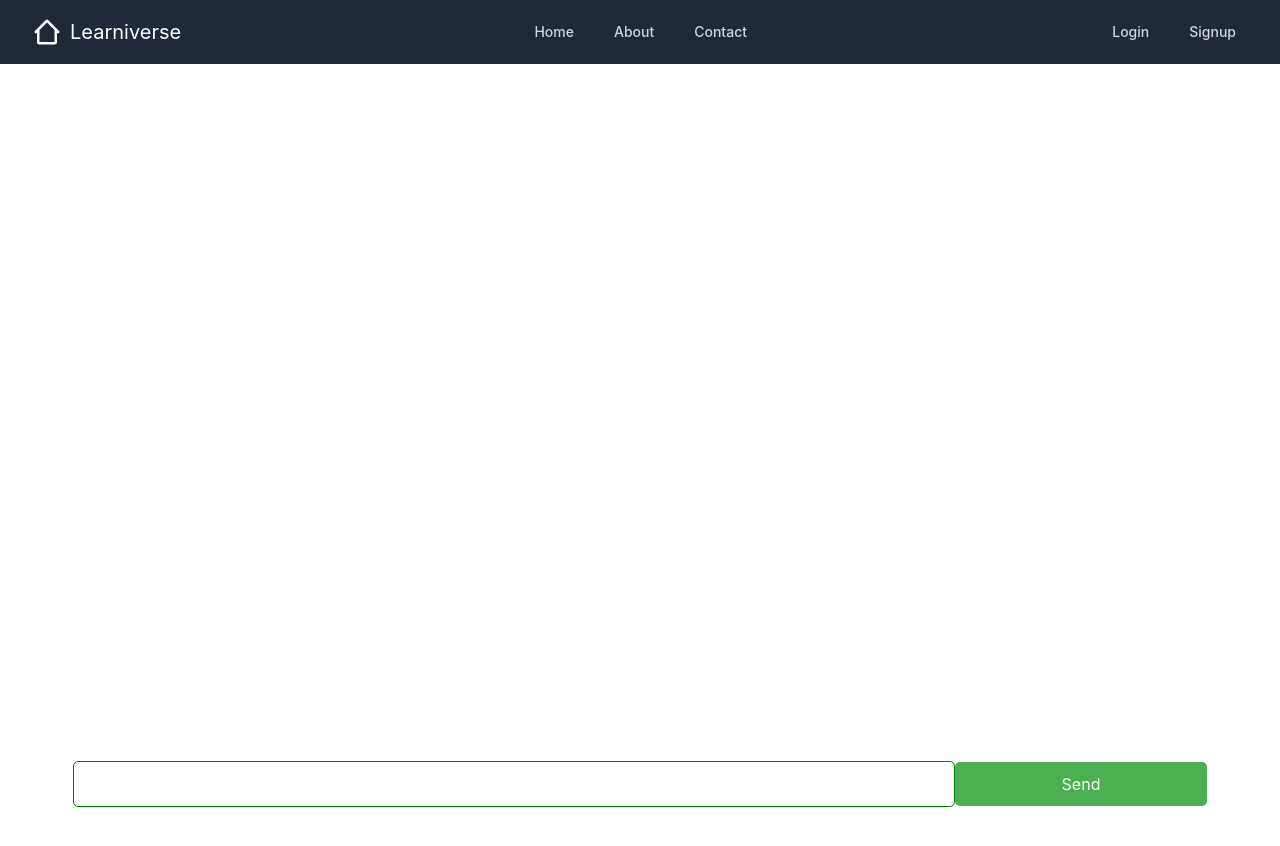
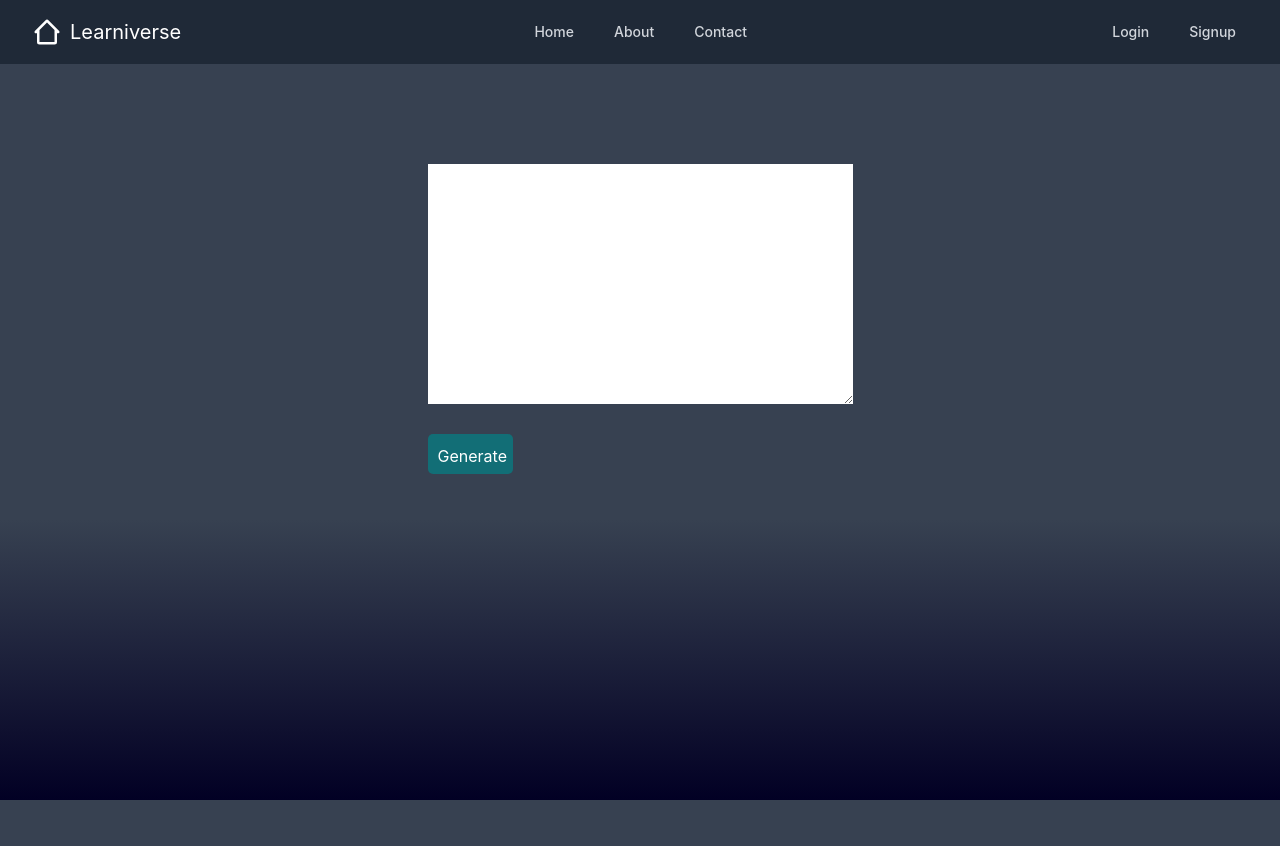
Before and after one commit to dipanshughime/Learniverse_student_toolkit, a React (Create React App) app in the folder client/: page /gpt in a window 1280 px wide. Shown: the top 846 px of the page. Built offline with nearby package versions, Linux system fonts and the light colour scheme.

Commit message:
chat not working

```diff
--- a/client/package.json
+++ b/client/package.json
@@ -3,6 +3,7 @@
   "version": "0.1.0",
   "private": true,
   "dependencies": {
+    "@reduxjs/toolkit": "^1.9.5",
     "@testing-library/jest-dom": "^5.16.5",
     "@testing-library/react": "^13.4.0",
     "@testing-library/user-event": "^13.5.0",
@@ -24,7 +25,7 @@
     "react-dom": "^18.2.0",
     "react-icons": "^4.10.1",
     "react-router-dom": "^6.14.1",
-    "react-scripts": "5.0.1",
+    "react-scripts": "^5.0.1",
     "stream-browserify": "^3.0.0",
     "url": "^0.11.1",
     "util": "^0.12.5",
--- a/client/src/App.css
+++ b/client/src/App.css
@@ -1,3 +1,32 @@
+body{
+
+  background-image: linear-gradient(to top, rgba(2,0,36,1) 0%, rgba(55,65,81,1)35%);
+   background-attachment: fixed;
+}
+
+.response{
+  color: white;
+  width: 400px;
+}
+
+.text{
+
+  width: fit-content;
+  height: fit-content;
+  display: flex;
+  flex-direction: column;
+  margin: auto;
+  margin-top: 100px;
+
+}
+
+.generate{
+  margin-top: 30px;
+  height: 40px;
+  background-color: rgb(18, 110, 118);
+  border: none;
+  color: white;
+}
 .App {
   display: flex;
   flex-direction: column;
--- a/client/src/App.js
+++ b/client/src/App.js
@@ -9,6 +9,7 @@ import Gpt from './pages/gpt';
 import Notion from './pages/notion';
 
 import YourVideos from './youtube/YourVideos';
+import Chatapp from './Chatgpt/chatapp';
 
 function App() {
   return (
@@ -21,7 +22,7 @@ function App() {
     <Route exact path="/" element = {<Home/>} />
     <Route  path="/about" element = {<About/>} />
     <Route path="/contact" element = {<Contact/>} />
-    <Route path="/gpt" element = {<Gpt/>} />
+    <Route path="/gpt" element = {<Chatapp/>} />
     <Route path="/index" element = {<Notion/>} />
     <Route path="/videos" element = {<YourVideos/>} />
   </Routes>
--- /dev/null
+++ b/client/src/Chatgpt/Chatgenerator.js
@@ -0,0 +1,14 @@
+import React from 'react'
+
+const Generate = () => {
+  return (
+    <div>
+         <div className='text'>
+    <textarea name="" id="" cols="40" rows="10"></textarea>
+    <button className='generate'>Generate</button>
+    </div>
+    </div>
+  )
+}
+
+export default Generate
--- /dev/null
+++ b/client/src/Chatgpt/chatapp.js
@@ -0,0 +1,53 @@
+import { Configuration, OpenAIApi } from 'openai';
+import { useState } from 'react';
+import '../App.css';
+
+function Chatapp() {
+
+
+  const configuration = new Configuration({
+    apiKey : "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"
+  })
+
+  const openai = new OpenAIApi(configuration)
+
+  const [prompt , setprompt] = useState("")
+  const [result, setResult] = useState("")
+
+  const handelClick = async () =>{
+
+    try{
+
+      const response = await openai.createCompletion({
+        model : "text-davinci-003",
+        prompt : prompt ,
+        temperature : 0.5,
+        max_tokens : 100
+
+      })
+
+      setResult(response.data.choices[0].text)
+
+
+
+
+    }catch(error){console.log(error)}
+
+  }
+
+  return (
+    <div className="App">
+
+   <div className='text'>
+    <textarea name="" id="" cols="40" rows="10" onChange={(e) => setprompt(e.target.value)}></textarea>
+    <button className='generate' onClick={()=>handelClick()}>Generate</button>
+    </div>
+
+    <p className='response'>{result}</p>
+
+
+    </div>
+  );
+}
+
+export default Chatapp;
--- a/client/src/pages/Home.js
+++ b/client/src/pages/Home.js
@@ -24,7 +24,9 @@ function Home() {
 
         <Link to="/videos">
         <div className="bg-gray-800 rounded-lg shadow-xl p-6 mx-4 my-2">
-          <h2 className="text-white text-xl mb-4">Card 3</h2>
+        <div className="bg-cover bg-center h-40 w-full" style={{ backgroundImage: "url('https://media.giphy.com/media/RguB9vdKYABsR43G36/giphy.gif?cid=ecf05e47enclm2xaffux49id7pufgl9ym09v62adsymk474i&ep=v1_gifs_search&rid=giphy.gif&ct=g')" }}>
+          </div>
+          <h2 className="text-white text-xl mb-4">Learn</h2>
           <p className="text-gray-300">Lorem ipsum dolor sit amet, consectetur adipiscing elit.</p>
         </div>
         </Link>
--- a/client/src/pages/notion.js
+++ b/client/src/pages/notion.js
@@ -1,6 +1,6 @@
 import React from 'react'
 
-const Notion = () => {
+function Notion() {
   return (
     <div>Notion</div>
   )
--- a/client/src/youtube/YourVideos.js
+++ b/client/src/youtube/YourVideos.js
@@ -26,14 +26,14 @@ class App extends React.Component {
 
   render() {
       return (
-          <div className='ui container' style={{marginTop: '1em'}}>
+          <div className='ui container ml-6' style={{marginTop: '1em'}}>
               <Searchbar handleFormSubmit={this.handleSubmit}/>
-              <div className='ui grid'>
+              <div className='ui grid ml-6'>
                   <div className="ui row">
-                      <div className="eleven wide column">
+                      <div className="eleven wide column ml-6">
                           <VideoDetail video={this.state.selectedVideo}/>
                       </div>
-                      <div className="five wide column">
+                      <div className="five wide column ml-6">
                           <VideoList handleVideoSelect={this.handleVideoSelect} videos={this.state.videos}/>
                       </div>
                   </div>
```
Also changed, not shown: 1 other file (tests, documents, lock files or other folders).
